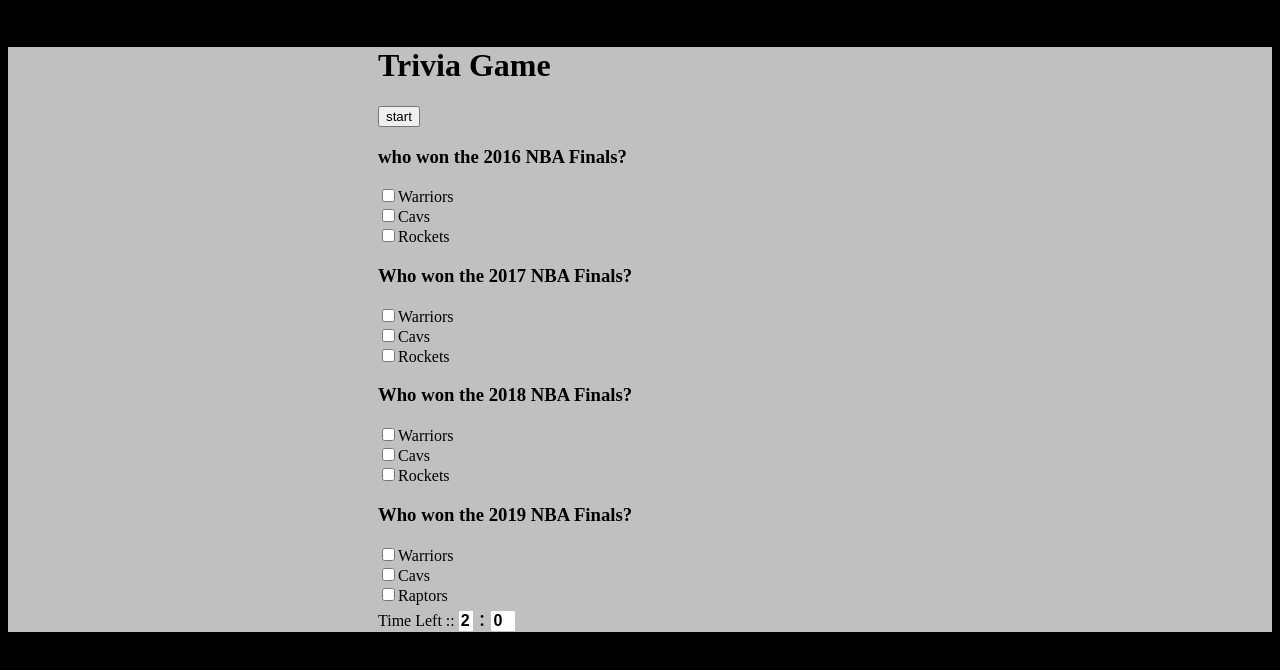
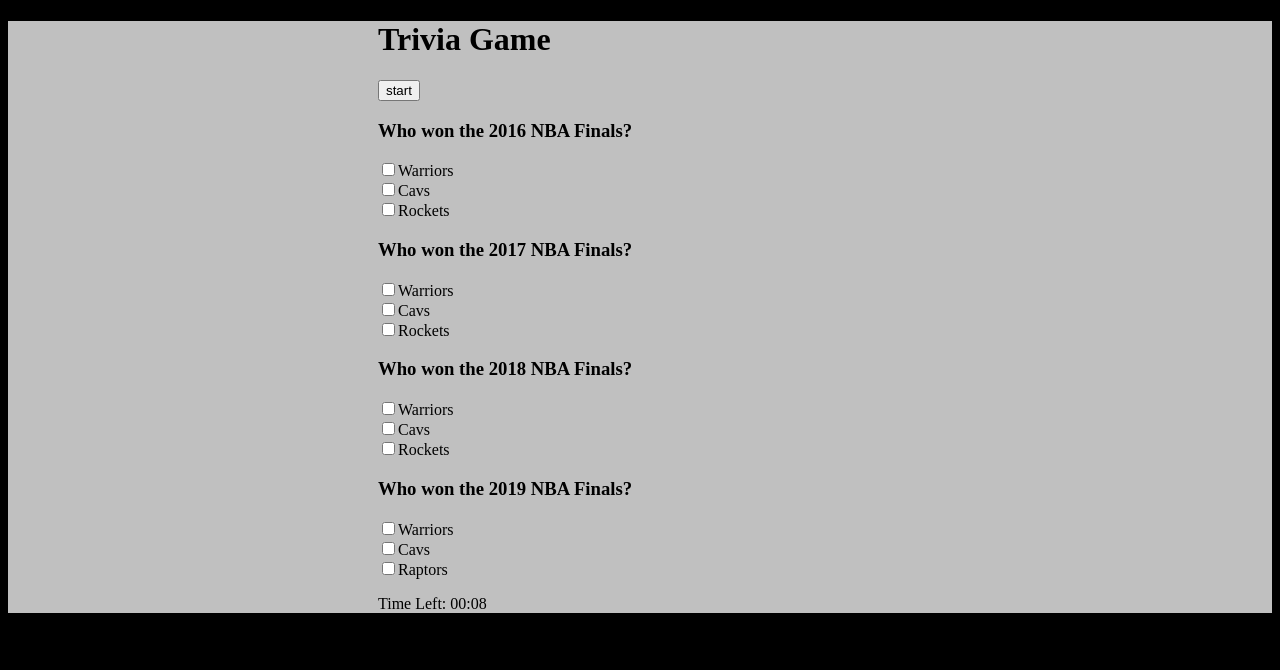
Before and after one commit to MichaelM1999/TriviaGame, a plain HTML site: page index.html in a window 1280 px wide. Both pictures are taken after a click on the button "start". Drawn offline with nearby package versions, Linux system fonts and the light colour scheme.

Commit message:
worked on the logic of the page

```diff
--- a/assets/javascript/app.js
+++ b/assets/javascript/app.js
@@ -1,52 +1,55 @@
 $(document).ready(function() {
 $('#start').on('click', function(){
   document.getElementById('questions').style.display= 'block';
-  Decrement();
+  start();
 })
-let min = 2;
-let secs = min * 60;
- //countdown function is evoked when page is loaded
- function countdown() {
-  setTimeout('Decrement()', 60);
+let intervalId;
+
+let clockRunning = false;
+let time = 10;
+
+
+$('#time').text(time);
+
+function start() {
+  if (!clockRunning) {
+    intervalId = setInterval(count, 1000);
+    clockRunning = true;
+  }}
+
+  function count() {
+    time--;
+    let converted = timeConverter(time);
+    // console.log(converted);
+
+    $("#time").text(converted);
+    if (time === 0) {
+      clockRunning = false;
+      document.getElementById('questions').style.display= 'none';
+      document.getElementById('start').style.display= 'none';
+      let answers = $('<h2>').text('correct').appendto('#answers')
+    }
+  }
+function timeConverter(t) {
+
+  let minutes = Math.floor(t / 60);
+  let seconds = t - (minutes * 60);
+
+  if (seconds < 10) {
+    seconds = "0" + seconds;
+  }
+
+  if (minutes === 0) {
+    minutes = "00";
+  }
+  else if (minutes < 10) {
+    minutes = "0" + minutes;
+  }
+
+  return minutes + ":" + seconds;
 }
 
-function Decrement() {
-  if (document.getElementById) {
-      minutes = document.getElementById("minutes");
-      seconds = document.getElementById("seconds");
 
-      if (seconds < 59) {
-          seconds.value = secs;
-      }
-      else {
-          minutes.value = getminutes();
-          seconds.value = getseconds();
-      }
-      if (mins < 1) {
-          minutes.style.color = "red";
-          seconds.style.color = "red";
-      }
-      if (mins < 0) {
-          alert('time up');
-          minutes.value = 0;
-          seconds.value = 0;
-      }
-      else {
-          secs--;
-          setTimeout('Decrement()', 1000);
-      }
-  }
+
 }
-
-function getminutes() {
-  //minutes is seconds divided by 60, rounded down
-  mins = Math.floor(secs / 60);
-  return mins;
-}
-
-function getseconds() {
-  //take minutes remaining (as seconds) away
-  //from total seconds remaining
-  return secs - Math.round(mins * 60);
-}
-});
+);
--- a/index.html
+++ b/index.html
@@ -1,4 +1,4 @@
-<!DOCTYPE html>>
+<!DOCTYPE html>
 <html>
 
 <head>
@@ -7,15 +7,15 @@
     <script type="text/javascript" src="https://cdnjs.cloudflare.com/ajax/libs/jquery/3.2.1/jquery.min.js"></script>
     <script src="assets/javascript/app.js"></script>
 </head>
-
-<body>
+    <body>
     <div class="main-box">
         <h1 id="title"> Trivia Game</h1>
+        <div id="answers"></div>
         <button id="start">start</button>
         <div id="questions">
             <div id="q1">
                 <h3 class="qs">
-                    who won the 2016 NBA Finals?
+                    Who won the 2016 NBA Finals?
                 </h3>
                 <input id="war1" type="checkbox" name="option1" value="warriors">Warriors<br>
                 <input id="cav1" type="checkbox" name="option2" value="Cavs">Cavs<br>
@@ -46,15 +46,8 @@
                 <input id="rap4" type="checkbox" name="option3" value="Rockets">Raptors<br>
             </div>
             <div>
-                    Time Left ::
-                    <input id="minutes" type="text" style="width: 10px;
-                         border: none; font-size: 16px;
-                        font-weight: bold; color: black;"><font size="5"> :
-                                    </font>
-                    <input id="seconds" type="text" style="width: 20px;
-                                    border: none; font-size: 16px;
-                                    font-weight: bold; color: black;">
-                </div>
+                <p>Time Left:  <span id="time"></span></p>
+            </div>
         </div>
 </body>
 
```
